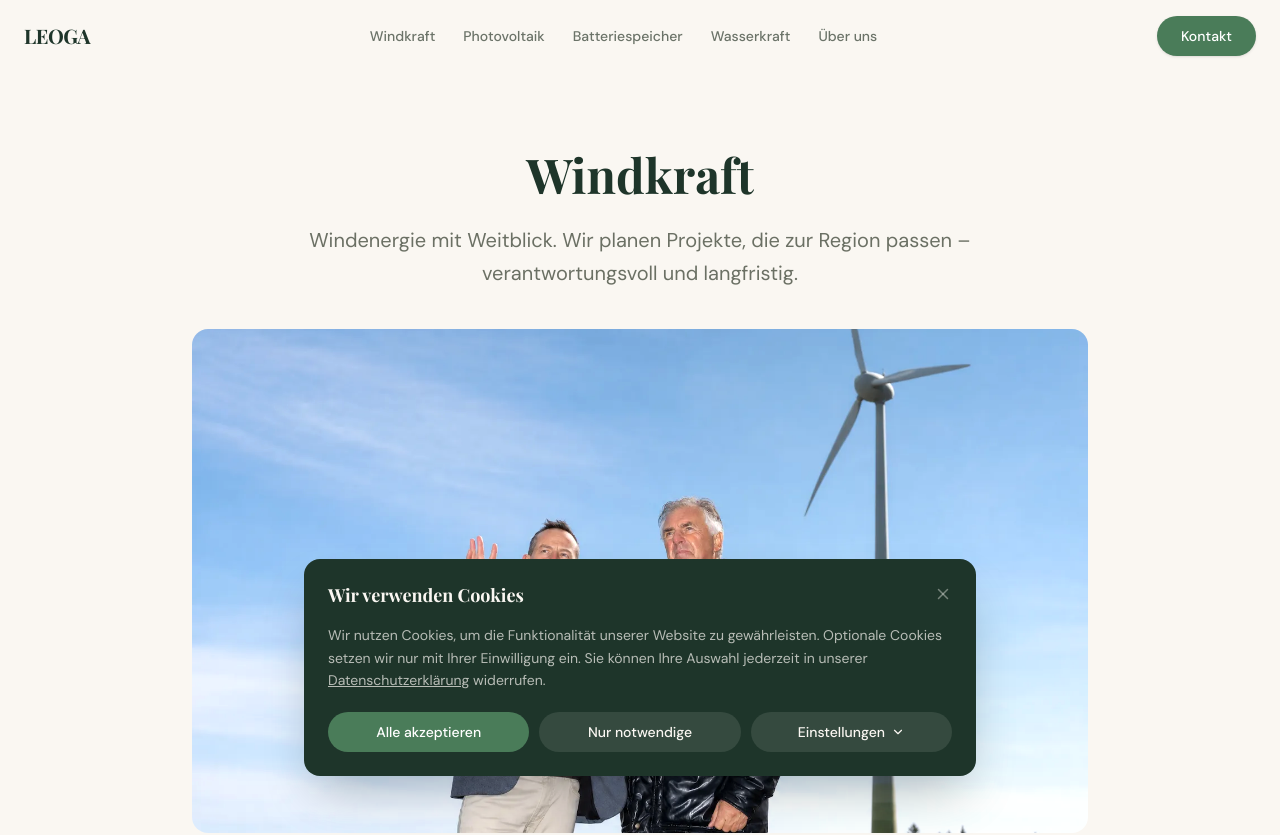
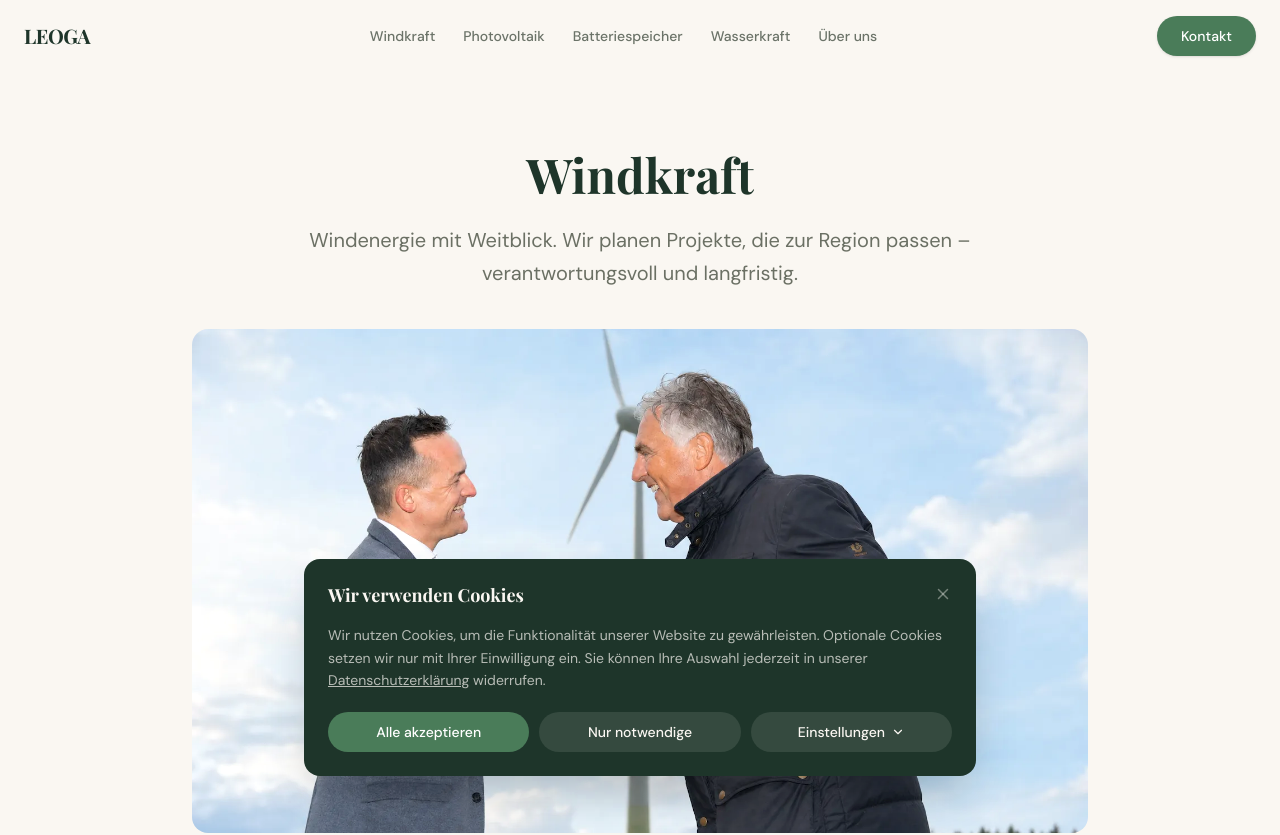
Before and after one commit to cedvaz/LEOGA2, a Next.js app: page /windkraft in a window 1280 px wide. Shown: the top 835 px of the page. Built offline with nearby package versions, Linux system fonts and the light colour scheme; a web font is replaced by a local one.

Commit message:
feat: swap hero images – new Heroshot on start, old start hero on Windkraft

```diff
--- a/app/windkraft/page.tsx
+++ b/app/windkraft/page.tsx
@@ -16,7 +16,7 @@ export default function WindkraftPage() {
             <SubpageHero
                 title="Windkraft"
                 subtitle="Windenergie mit Weitblick. Wir planen Projekte, die zur Region passen – verantwortungsvoll und langfristig."
-                imageSrc="/pictures/Alex_Windkraft_Hero.webp"
+                imageSrc="/pictures/Alex_Start_Hero.webp"
                 imageAlt="Beratungsgespräch vor Windkraftanlage"
                 tall
             />
--- a/src/components/home/Hero.tsx
+++ b/src/components/home/Hero.tsx
@@ -40,7 +40,7 @@ export function Hero() {
                     <div className="relative">
                         <div className="relative rounded-2xl overflow-hidden aspect-[4/3]">
                             <Image
-                                src="/pictures/Alex_Start_Hero.webp"
+                                src="/pictures/Alex_Heroshot.webp"
                                 alt="LEOGA – Partnerschaft mit Flächeneigentümern"
                                 fill
                                 className="object-cover object-center"
```
Also changed, not shown: public/pictures/Alex_Heroshot.webp (added).
